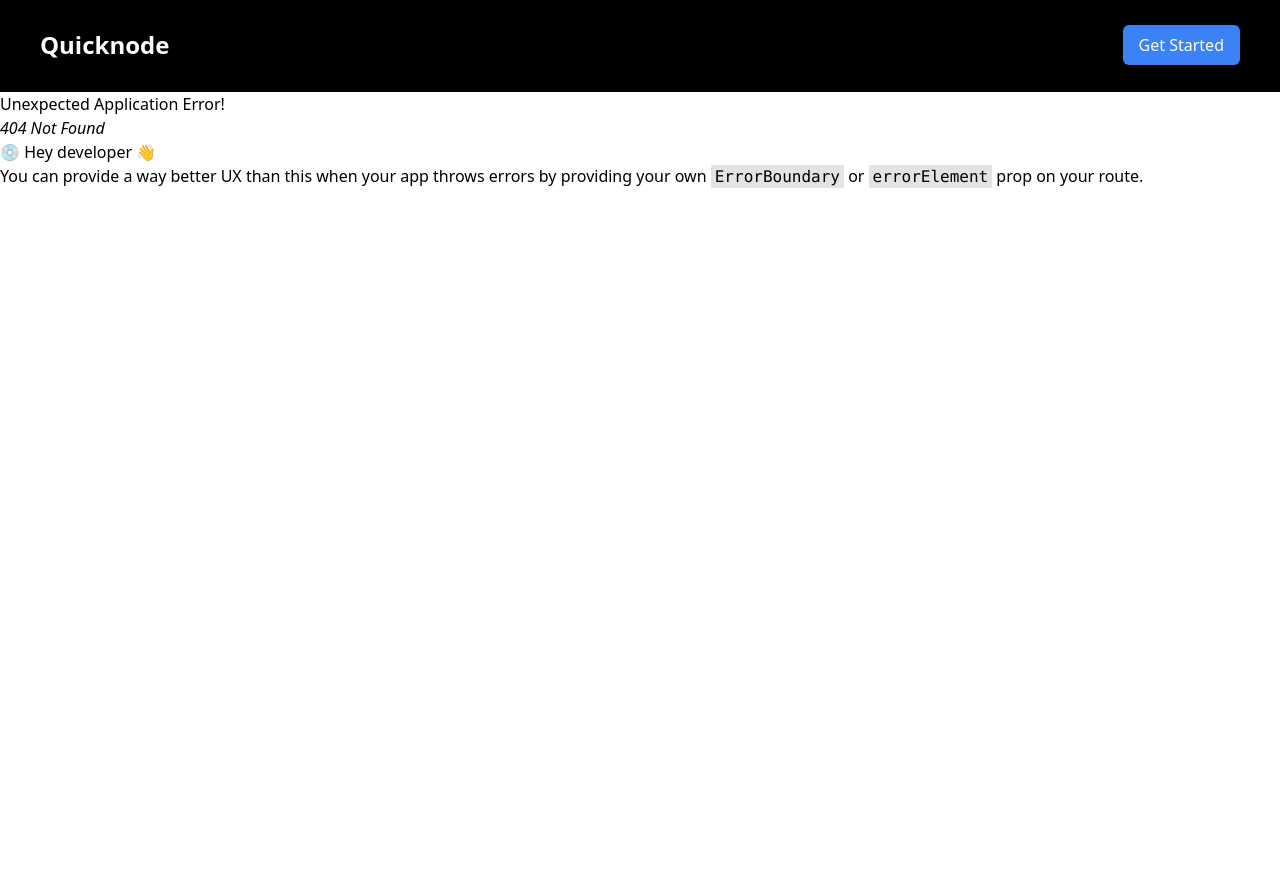
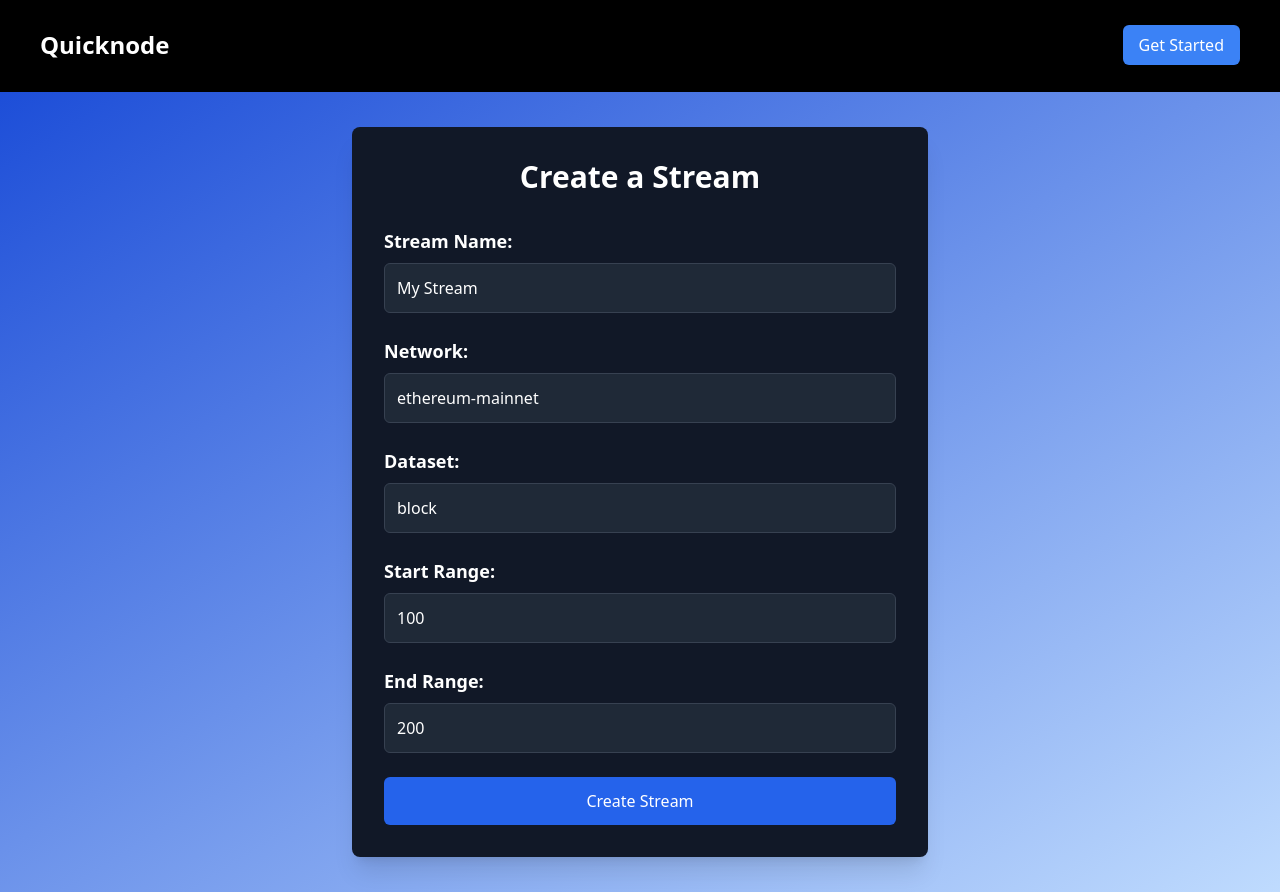
Before and after one commit to ayushsingh82/StreamSmart, a React (Vite) app: page /create-stream in a window 1280 px wide. Before the commit this address had no page. Before the commit the page ends 800 px from the top, so only its background shows below. Built offline with nearby package versions, Linux system fonts and the light colour scheme.

Commit message:
stream created

```diff
--- a/src/components/Navbar.jsx
+++ b/src/components/Navbar.jsx
@@ -26,12 +26,12 @@
             {dropdownOpen && (
               <div className='absolute right-0 mt-2 w-48 bg-white rounded-md shadow-lg'>
                 <a
-                  href='/gasprice'
+                  href='/blockmetrix'
                   className='block px-4 py-2 text-black hover:bg-gray-200'>
                 Functions
                 </a>
                 <a
-                  href='/'
+                  href='/create-stream'
                   className='block px-4 py-2 text-black hover:bg-gray-200'>
                Streams
                 </a>
--- /dev/null
+++ b/src/components/Streams/CreateStream.jsx
@@ -0,0 +1,162 @@
+import React, { useState } from 'react';
+
+const CreateStream = () => {
+  const [response, setResponse] = useState(null);
+  const [error, setError] = useState(null);
+
+  // State variables for form inputs
+  const [streamName, setStreamName] = useState('My Stream');
+  const [network, setNetwork] = useState('ethereum-mainnet');
+  const [dataset, setDataset] = useState('block');
+  const [startRange, setStartRange] = useState(100);
+  const [endRange, setEndRange] = useState(200);
+
+  const createStream = async () => {
+    const myHeaders = new Headers();
+    myHeaders.append('accept', 'application/json');
+    myHeaders.append('Content-Type', 'application/json');
+    myHeaders.append('x-api-key', 'QN_80e7e07b977a4214ac78d108b61dd0f3'); // Your API key
+
+    const updatedFilterFunction = `
+      function main(pdata) {
+        if (pdata && pdata.number) {
+          return true; // Include this data point if it has a 'number' property
+        }
+        return false; // Exclude this data point otherwise
+      }
+    `;
+
+    const requestOptions = {
+      method: 'POST',
+      headers: myHeaders,
+      redirect: 'follow',
+      body: JSON.stringify({
+        name: streamName,
+        network: network,
+        dataset: dataset,
+        filter_function: btoa(updatedFilterFunction), // Base64 encode the filter function
+        region: 'usa_east',
+        start_range: startRange,
+        end_range: endRange,
+        dataset_batch_size: 1,
+        include_stream_metadata: 'body',
+        destination: 'webhook',
+        fix_block_reorgs: 0,
+        keep_distance_from_tip: 0,
+        destination_attributes: {
+          url: 'https://webhook.site',
+          compression: 'none',
+          headers: {
+            'Content-Type': 'Test',
+            Authorization: 'again'
+          },
+          max_retry: 3,
+          retry_interval_sec: 1,
+          post_timeout_sec: 10
+        },
+        status: 'active'
+      })
+    };
+
+    try {
+      const response = await fetch('https://api.quicknode.com/streams/rest/v1/streams', requestOptions);
+      const result = await response.json();
+      setResponse(result);
+      setError(null);
+    } catch (error) {
+      setError('Error creating stream: ' + error.message);
+      setResponse(null);
+    }
+  };
+
+  return (
+    <div className="flex items-center justify-center min-h-screen bg-gradient-to-br from-blue-700 to-blue-200 text-white">
+      <div className="w-full max-w-xl p-8 bg-gray-900 rounded-lg shadow-xl">
+        <h2 className="text-3xl font-bold mb-8 text-center">Create a Stream</h2>
+
+        {/* Stream Name Input */}
+        <div className="mb-6">
+          <label className="block mb-2 text-lg font-semibold">Stream Name:</label>
+          <input
+            type="text"
+            value={streamName}
+            onChange={(e) => setStreamName(e.target.value)}
+            className="border border-gray-700 bg-gray-800 text-white p-3 w-full rounded-md focus:outline-none focus:ring-2 focus:ring-blue-500 transition duration-200"
+            placeholder="Enter Stream Name"
+          />
+        </div>
+
+        {/* Network Input */}
+        <div className="mb-6">
+          <label className="block mb-2 text-lg font-semibold">Network:</label>
+          <input
+            type="text"
+            value={network}
+            onChange={(e) => setNetwork(e.target.value)}
+            className="border border-gray-700 bg-gray-800 text-white p-3 w-full rounded-md focus:outline-none focus:ring-2 focus:ring-blue-500 transition duration-200"
+            placeholder="Enter Network (e.g., ethereum-mainnet)"
+          />
+        </div>
+
+        {/* Dataset Input */}
+        <div className="mb-6">
+          <label className="block mb-2 text-lg font-semibold">Dataset:</label>
+          <input
+            type="text"
+            value={dataset}
+            onChange={(e) => setDataset(e.target.value)}
+            className="border border-gray-700 bg-gray-800 text-white p-3 w-full rounded-md focus:outline-none focus:ring-2 focus:ring-blue-500 transition duration-200"
+            placeholder="Enter Dataset (e.g., block)"
+          />
+        </div>
+
+        {/* Start Range Input */}
+        <div className="mb-6">
+          <label className="block mb-2 text-lg font-semibold">Start Range:</label>
+          <input
+            type="number"
+            value={startRange}
+            onChange={(e) => setStartRange(e.target.value)}
+            className="border border-gray-700 bg-gray-800 text-white p-3 w-full rounded-md focus:outline-none focus:ring-2 focus:ring-blue-500 transition duration-200"
+            placeholder="Enter Start Range"
+          />
+        </div>
+
+        {/* End Range Input */}
+        <div className="mb-6">
+          <label className="block mb-2 text-lg font-semibold">End Range:</label>
+          <input
+            type="number"
+            value={endRange}
+            onChange={(e) => setEndRange(e.target.value)}
+            className="border border-gray-700 bg-gray-800 text-white p-3 w-full rounded-md focus:outline-none focus:ring-2 focus:ring-blue-500 transition duration-200"
+            placeholder="Enter End Range"
+          />
+        </div>
+
+        <button
+          onClick={createStream}
+          className="bg-blue-600 w-full text-white p-3 rounded-md hover:bg-blue-700 transition duration-200"
+        >
+          Create Stream
+        </button>
+
+        {/* Display API Response or Error */}
+        {response && (
+          <div className="mt-8 p-4 bg-gray-800 border border-gray-700 rounded-md max-h-48 overflow-y-auto w-full">
+            <h3 className="text-md font-semibold mb-2">API Response:</h3>
+            <pre className="whitespace-pre-wrap text-sm text-gray-300">{JSON.stringify(response, null, 2)}</pre>
+          </div>
+        )}
+        {error && (
+          <div className="mt-8 p-4 bg-red-700 border border-red-600 rounded-md w-full">
+            <h3 className="text-md font-semibold mb-2">Error:</h3>
+            <p>{error}</p>
+          </div>
+        )}
+      </div>
+    </div>
+  );
+};
+
+export default CreateStream;
--- a/src/main.jsx
+++ b/src/main.jsx
@@ -15,6 +15,7 @@
 import MultichainTransaction from './components/Functions/MultichainTransaction.jsx'
 import GasPrice from './components/Functions/GasPrice.jsx'
 import OdosLayout from './components/Odos/OdosLayout.jsx'
+import CreateStream from './components/Streams/CreateStream.jsx'
 
 import {
   createBrowserRouter,
@@ -40,6 +41,7 @@
       <Route path='/multichain-txn' element={<MultichainTransaction/>}/>
       <Route path='/whale-txn' element={<WhaleTransaction/>}/>
       <Route path='/odos-layout' element={<OdosLayout/>}/>
+      <Route path='/create-stream' element={<CreateStream/>}/>
     </Route>
   )
 );
```
